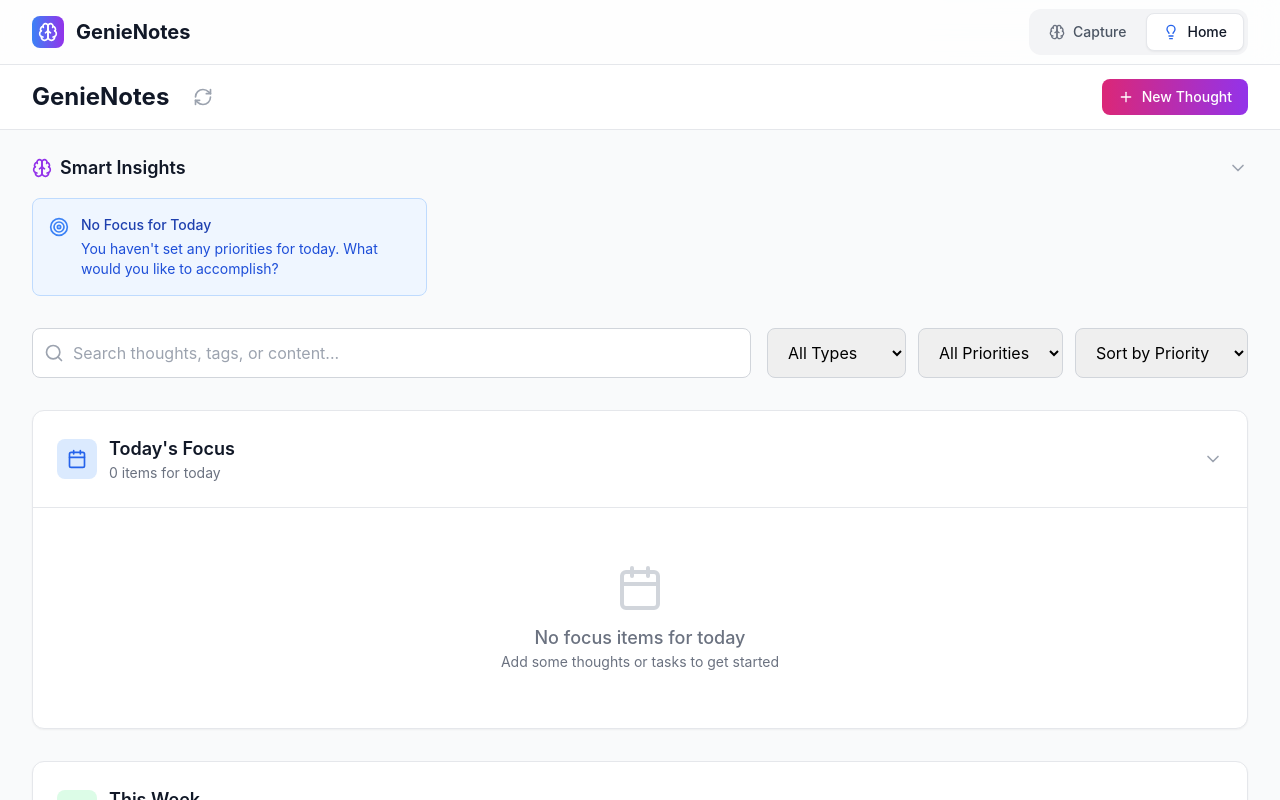
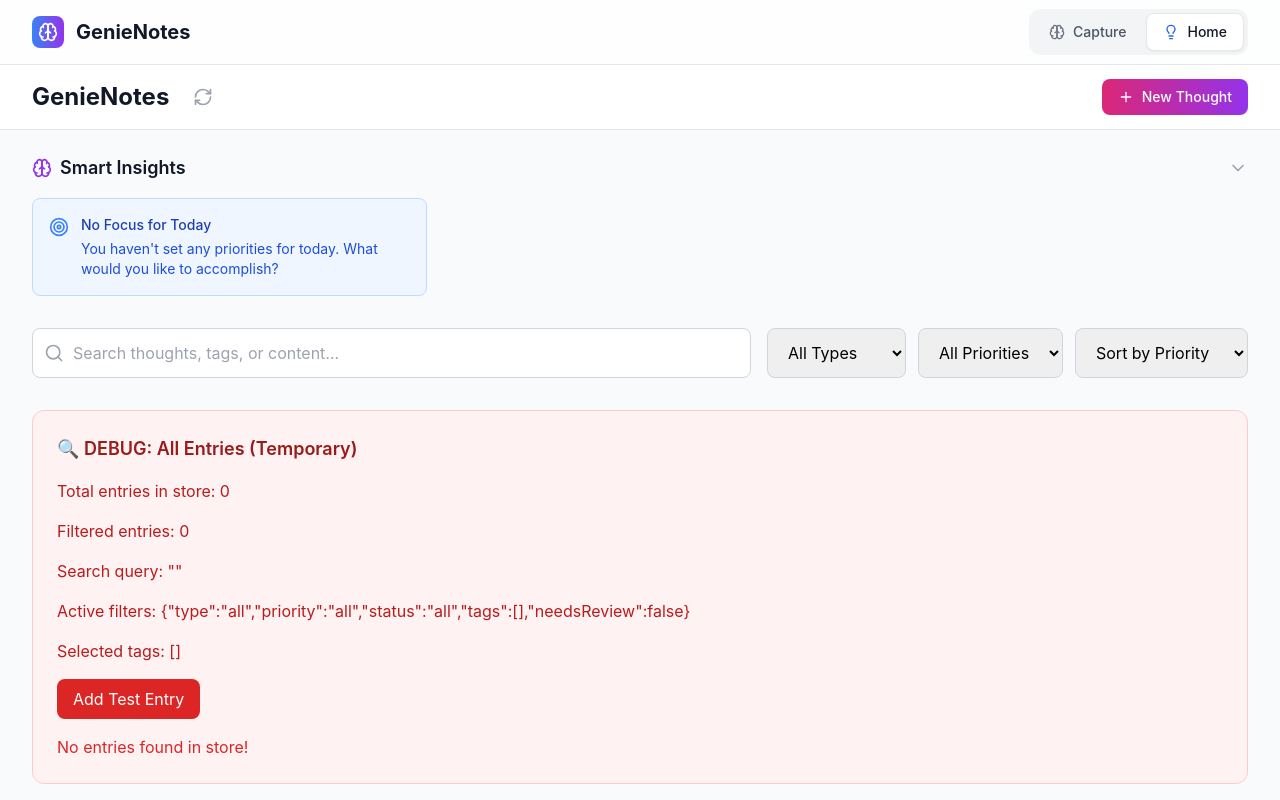
Before and after one commit to ovidon83/mindnestapp, a React (Vite) app: page / in a window 1280 px wide. Both pictures are taken after a click on the button "Home". Shown: the top 800 px of the page. Built offline with nearby package versions, Linux system fonts and the light colour scheme.

Commit message:
Add debugging to HomeView to investigate why entries aren't showing
- Added debug section showing all store data
- Added test button to manually add entries
- Shows raw entries from store, filtered entries, and all state
- Temporary debugging to identify the root cause

```diff
--- a/src/components/HomeView.tsx
+++ b/src/components/HomeView.tsx
@@ -23,7 +23,7 @@ import {
   ArrowUp
 } from 'lucide-react';
 import { useGenieNotesStore } from '../store';
-import { Entry, EntryType, Priority } from '../types';
+import { Entry, EntryType, Priority, TaskStatus } from '../types';
 
 export const HomeView: React.FC = () => {
   const {
@@ -35,6 +35,13 @@ export const HomeView: React.FC = () => {
     setSearchQuery,
     setActiveFilters
   } = useGenieNotesStore();
+
+  // Immediate debugging - let's see what's actually in the store
+  console.log('=== IMMEDIATE DEBUG ===');
+  console.log('Store entries:', entries);
+  console.log('Store entries length:', entries.length);
+  console.log('App state:', appState);
+  console.log('Current view:', appState.currentView);
 
   // Smart Home View State
   const [expandedSections, setExpandedSections] = useState({
@@ -633,6 +640,60 @@ export const HomeView: React.FC = () => {
 
         {/* Smart Sections */}
         <div className="space-y-8">
+          {/* ALL ENTRIES DEBUG SECTION - TEMPORARY */}
+          <div className="bg-red-50 border border-red-200 rounded-xl p-6">
+            <h3 className="text-lg font-semibold text-red-800 mb-4">🔍 DEBUG: All Entries (Temporary)</h3>
+            <p className="text-red-700 mb-4">Total entries in store: {entries.length}</p>
+            <p className="text-red-700 mb-4">Filtered entries: {filteredEntries.length}</p>
+            <p className="text-red-700 mb-4">Search query: "{searchQuery}"</p>
+            <p className="text-red-700 mb-4">Active filters: {JSON.stringify(activeFilters)}</p>
+            <p className="text-red-700 mb-4">Selected tags: {JSON.stringify(selectedTags)}</p>
+
+            {/* Test button to add entry */}
+            <button
+              onClick={() => {
+                const testEntry = {
+                  content: `Test entry ${Date.now()}`,
+                  rawContent: `Test entry ${Date.now()}`,
+                  type: 'note' as EntryType,
+                  priority: 'medium' as Priority,
+                  tags: ['test'],
+                  status: 'pending' as TaskStatus,
+                  needsReview: false,
+                  confidence: 0.95,
+                  reasoning: 'Test entry for debugging',
+                  relatedIds: []
+                };
+                console.log('Adding test entry:', testEntry);
+                // We need to access the store function directly
+                const { addEntry } = useGenieNotesStore.getState();
+                addEntry(testEntry);
+              }}
+              className="bg-red-600 text-white px-4 py-2 rounded-lg mb-4 hover:bg-red-700"
+            >
+              Add Test Entry
+            </button>
+
+            {entries.length > 0 ? (
+              <div className="space-y-2">
+                <p className="text-red-700 font-medium">Raw entries from store:</p>
+                {entries.slice(0, 5).map((entry, index) => (
+                  <div key={entry.id} className="bg-white p-3 rounded border text-sm">
+                    <p><strong>Entry {index + 1}:</strong> {entry.content}</p>
+                    <p><strong>Type:</strong> {entry.type} | <strong>Priority:</strong> {entry.priority} | <strong>Status:</strong> {entry.status}</p>
+                    <p><strong>Created:</strong> {entry.createdAt?.toLocaleString()}</p>
+                    <p><strong>Tags:</strong> {entry.tags.join(', ')}</p>
+                  </div>
+                ))}
+                {entries.length > 5 && (
+                  <p className="text-red-600 text-sm">... and {entries.length - 5} more entries</p>
+                )}
+              </div>
+            ) : (
+              <p className="text-red-600">No entries found in store!</p>
+            )}
+          </div>
+
           {/* Recent Entries Section - Always show new entries */}
           {filteredEntries.length > 0 && (
             <div className="bg-white rounded-xl border border-gray-200 shadow-sm">
```
Also changed, not shown: 1 other file (tests, documents, lock files or other folders).
